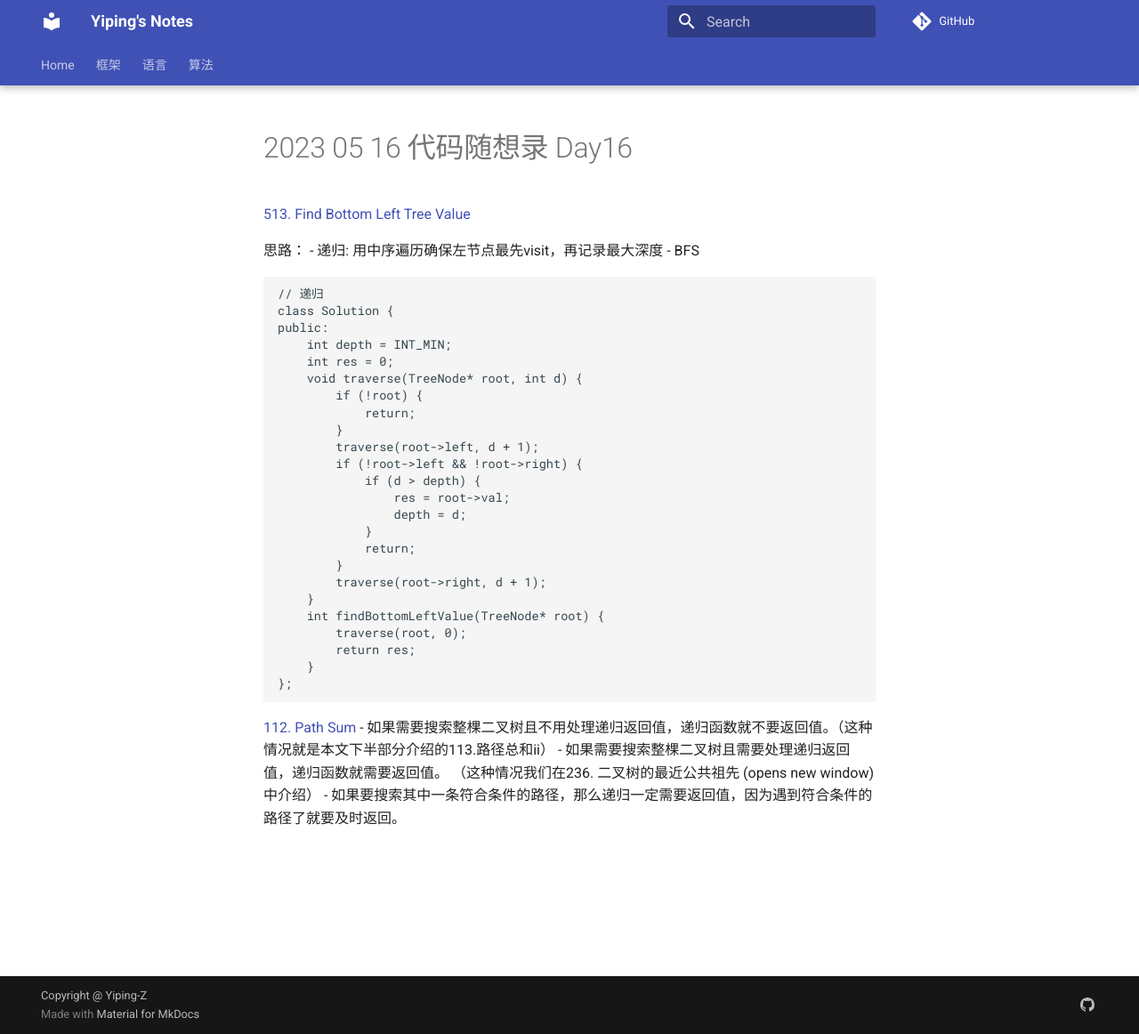
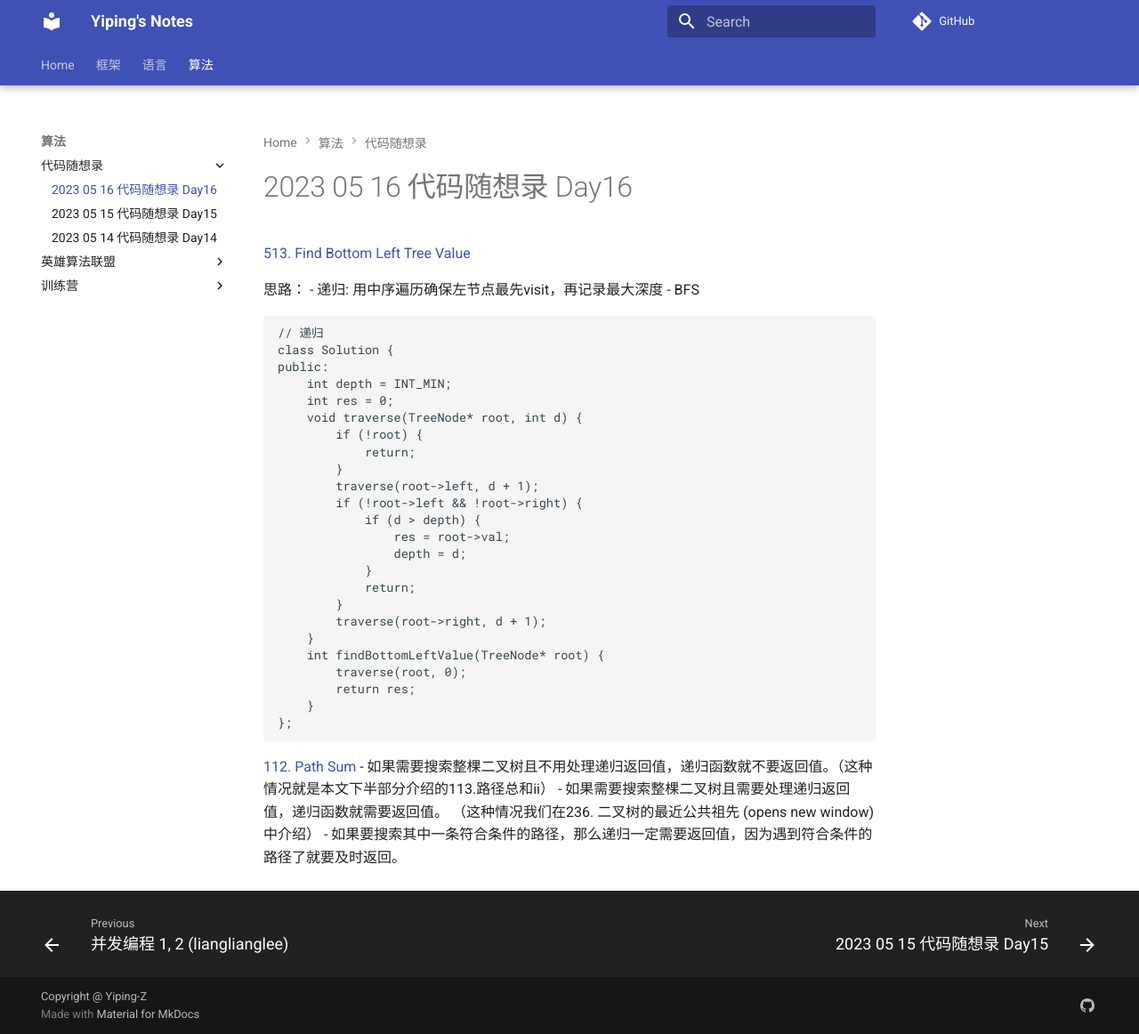
Before and after one commit to Yiping-Z/notes.github.io, an MkDocs documentation site: the page built from docs/2023-05-16-代码随想录-Day16.md, in a window 1280 px wide and 1162 px high. Shown: the whole window at 89% size. Built offline with MkDocs 1.6.1 and Material for MkDocs 9.7.7, drawn with Linux system fonts in a browser that asks for light colours; comment, search, counter and statistics services are not loaded.

Commit message:
add day16

```diff
--- a/mkdocs.yml
+++ b/mkdocs.yml
@@ -20,6 +20,7 @@ nav:
       - 2023-05-01-multithreading.md
   - 算法:
     - 代码随想录:
+      - 2023-05-16-代码随想录-Day16.md
       - 2023-05-15-代码随想录-Day15.md
       - 2023-05-14-代码随想录-Day14.md
 
```
Also changed, not shown: site/2023-05-16-代码随想录-Day16.html (added), site/search/search_index.json, site/sitemap.xml, 1 other file.
